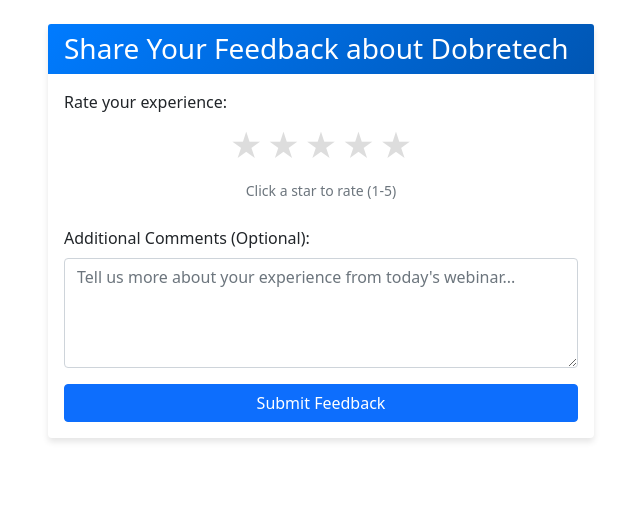
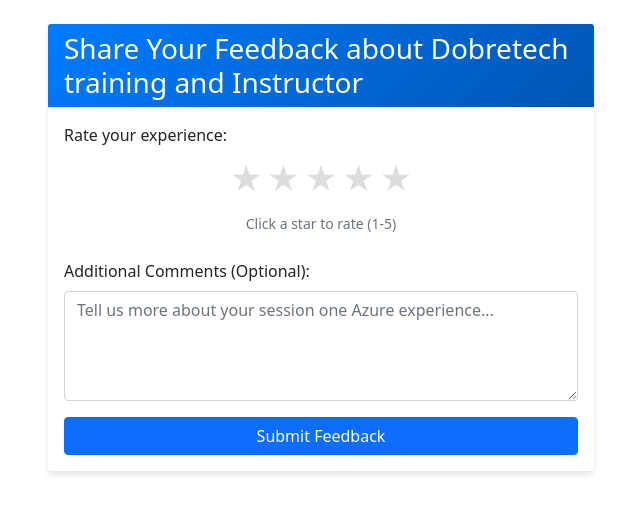
Before and after one commit to abongbi/FeedbackSurvey, a Flask app: page / in a window 1280 px wide. Shown: the part 56-570 px from the top of the page, without its empty margins (319-959 px from the left). Run offline with Flask 3, Linux system fonts and the light colour scheme.

Commit message:
Update feedback form header and placeholder text

```diff
--- a/templates/index.html
+++ b/templates/index.html
@@ -7,7 +7,7 @@
     <div class="col-md-6">
         <div class="card">
             <div class="card-header">
-                <h3 class="mb-0">Share Your Feedback about Dobretech</h3>
+                <h3 class="mb-0">Share Your Feedback about Dobretech training and Instructor</h3>
             </div>
             <div class="card-body">
                 {% if error %}
@@ -36,7 +36,7 @@
 
                     <div class="mb-3">
                         <label for="comment" class="form-label">Additional Comments (Optional):</label>
-                        <textarea class="form-control" id="comment" name="comment" rows="4" placeholder="Tell us more about your experience from today's webinar..."></textarea>
+                        <textarea class="form-control" id="comment" name="comment" rows="4" placeholder="Tell us more about your session one Azure experience..."></textarea>
                     </div>
 
                     <button type="submit" class="btn btn-primary w-100">Submit Feedback</button>
```
